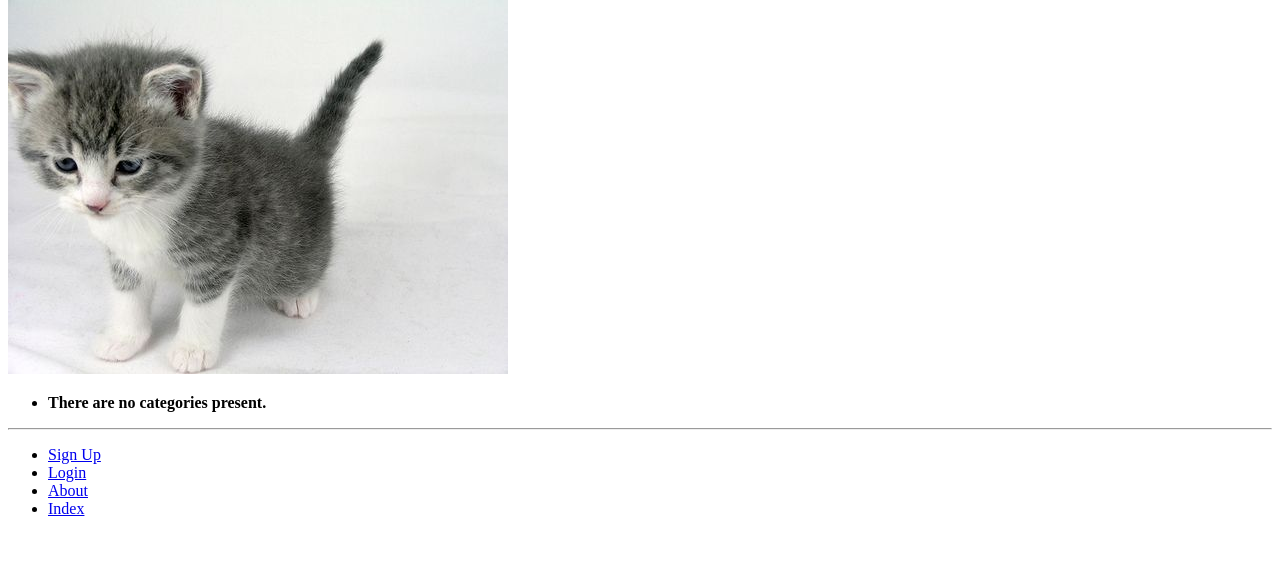
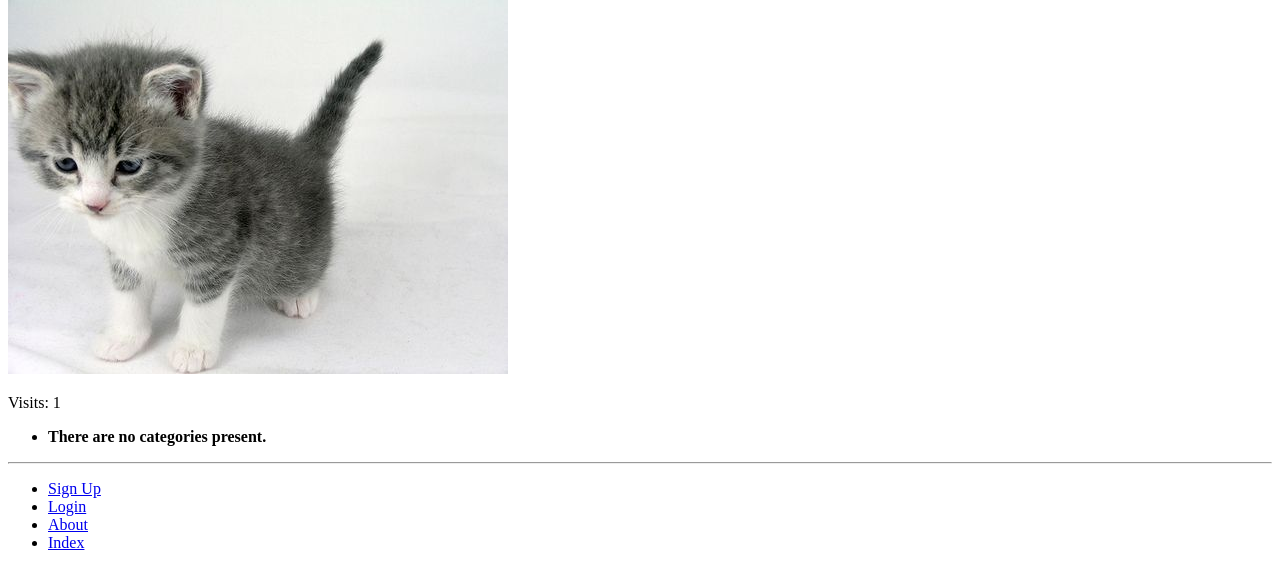
Before and after one commit to 2517529M/tango_with_django_project, a Django app: page /rango/about/ in a window 1280 px wide. Shown: the part 889-1457 px from the top of the page. Before the commit the page ends 1405 px from the top, so only its background shows below. Run offline with Django 3.2, Linux system fonts and the light colour scheme; data that the repository does not hold is empty.

Commit message:
completed chapter 10

```diff
--- a/rango/views.py
+++ b/rango/views.py
@@ -9,6 +9,7 @@ from django.urls import reverse
 from rango.forms import UserForm, UserProfileForm
 from django.contrib.auth import authenticate, login, logout
 from django.contrib.auth.decorators import login_required
+from datetime import datetime
 
 def index(request):
     #queries Category model and returns the top five categories
@@ -23,10 +24,18 @@ def index(request):
     context_dict['categories'] = category_list
     context_dict['pages'] = page_list
 
-    return render(request, 'rango/index.html', context=context_dict)
+    visitor_cookie_handler(request)
+
+    response = render(request, 'rango/index.html', context=context_dict)
+    return response
 
 def about(request):
-    return render(request, 'rango/about.html')
+    context_dict = {}
+
+    visitor_cookie_handler(request)
+    context_dict['visits'] = request.session['visits']
+
+    return render(request, 'rango/about.html', context=context_dict)
 
 def show_category(request, category_name_slug):
     context_dict = {}
@@ -161,3 +170,25 @@ def user_logout(request):
 
     #return the user to the homepage once logged out
     return redirect(reverse('rango:index'))
+
+def get_server_side_cookie(request, cookie, default_val=None):
+    val = request.session.get(cookie)
+    if not val:
+        val = default_val
+    return val
+
+def visitor_cookie_handler(request):
+    #if number of visits already exists, it's casted to an int
+    #otherwise, 1 is returned
+    visits = int(get_server_side_cookie(request, 'visits', '1'))
+
+    last_visit_cookie = get_server_side_cookie(request, 'last_visit', str(datetime.now()))
+    last_visit_time = datetime.strptime(last_visit_cookie[:-7], '%Y-%m-%d %H:%M:%S')
+
+    if (datetime.now() - last_visit_time).days > 0:
+        visits = visits + 1
+        request.session['last_visit'] = str(datetime.now())
+    else:
+        request.session['last_visit'] = last_visit_cookie
+
+    request.session['visits'] = visits
--- a/tango_with_django_project/settings.py
+++ b/tango_with_django_project/settings.py
@@ -129,3 +129,5 @@ MEDIA_ROOT = MEDIA_DIR
 MEDIA_URL = '/media/'
 
 LOGIN_URL = 'rango:login'
+
+SESSION_EXPIRE_AT_BROWSER_CLOSE = True
--- a/templates/rango/about.html
+++ b/templates/rango/about.html
@@ -18,4 +18,6 @@
         <img src="{% static 'images/rango.jpg' %}" alt="Picture of Rango" /><br />
         <img src="{{ MEDIA_URL }}cat.jpg" alt="Picture of a Cat." /><br />
     </div>
+
+    <p>Visits: {{ visits }}</p>
 {% endblock %}
```
